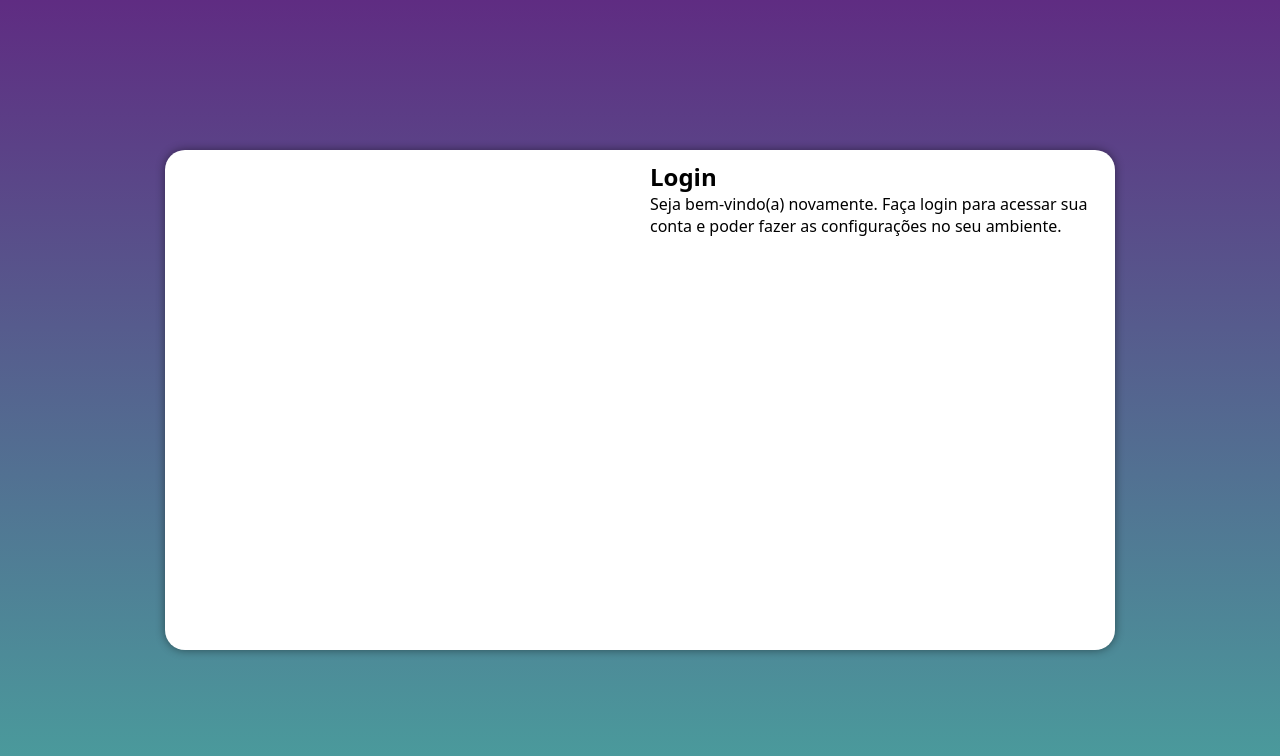
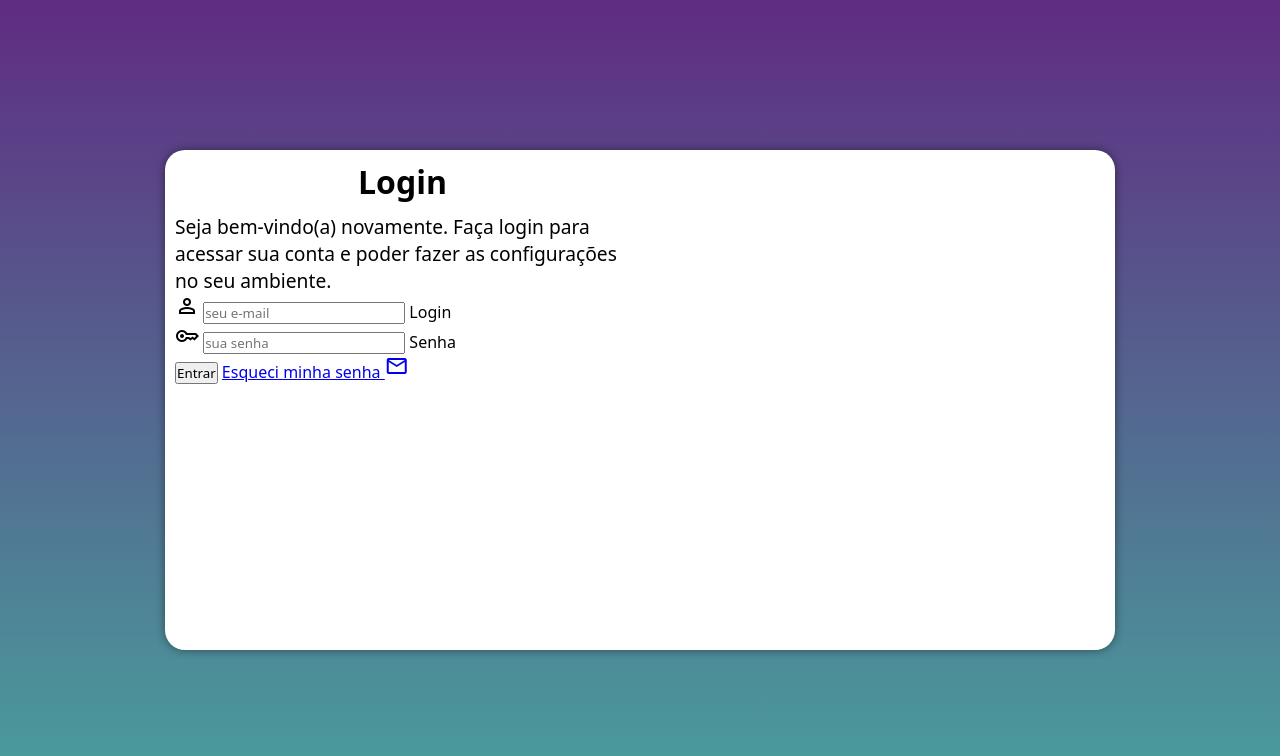
Before and after one commit to Athoslins/ProjetoTelaLogin, a plain HTML site: page index.html in a window 1280 px wide. Drawn offline with nearby package versions, Linux system fonts and the light colour scheme.

Commit message:
outrosupdates

```diff
--- a/estilos/media-query.css
+++ b/estilos/media-query.css
@@ -31,13 +31,21 @@
     }
 
     section#login > div#imagem{
-        float: left;
+        float: right;
         width: 50%;
         height: 100%;
     }
 
     section#login > div#formulario{
-        float: right;
+        float: left;
         width: 50%;
     }
+
+    div#formulario > h1{
+        font-size: 2em;
+    }
+
+    div#formulario > p{
+        font-size: 1.2em;
+    }
 }
--- a/estilos/style.css
+++ b/estilos/style.css
@@ -13,7 +13,7 @@
     box-sizing: border-box;
 }
 body,html{
-    background-color: #5f2c82;
+    background-image:linear-gradient(to top, #49a09d, #5f2c82) ;
     height: 100vh;
     width: 100vw;
 }
@@ -50,3 +50,12 @@ section#login>div#formulario{
     display: block;
     padding: 10px;
 }
+
+div#formulario > h1{
+    text-align: center;
+    margin-bottom: 10px;
+}
+
+div#formulario > p{
+    font-size: .8em;
+}
--- a/index.html
+++ b/index.html
@@ -7,6 +7,7 @@
     <title>Login</title>
     <link rel="stylesheet" href="estilos/style.css">
     <link rel="stylesheet" href="estilos/media-query.css">
+    <link rel="stylesheet" href="https://fonts.googleapis.com/css2?family=Material+Symbols+Outlined:opsz,wght,FILL,GRAD@20..48,100..700,0..1,-50..200" />
 </head>
 <body>
     <main>
@@ -17,7 +18,26 @@
             <div id="formulario">
                 <h1>Login</h1>
                 <p>Seja bem-vindo(a) novamente. Faça login para acessar sua conta e poder fazer as configurações no seu ambiente.</p>
-                <form action="login.php" method="post"></form>
+                <form action="login.php" method="post" autocomplete="on">
+                    <div class="campo">
+                        <span class="material-symbols-outlined">
+                            person
+                            </span>
+                        <input type="email" name="login" id="ilogin" placeholder="seu e-mail" autocomplete="email" required maxlength="30">
+                        <label for="ilogin">Login</label>
+                    </div>
+                    <div class="campo">
+                        <span class="material-symbols-outlined">
+                            key
+                            </span>
+                        <input type="password" name="senha" id="isenha" placeholder="sua senha" autocomplete="current-password" required minlength="8" maxlength="20">
+                        <label for="isenha">Senha</label>
+                    </div>
+                    <input type="submit" value="Entrar">
+                    <a href="esqueci.html">Esqueci minha senha <span class="material-symbols-outlined">
+                        mail
+                        </span></a>
+                </form>
             </div>
         </section>
     </main>
```
